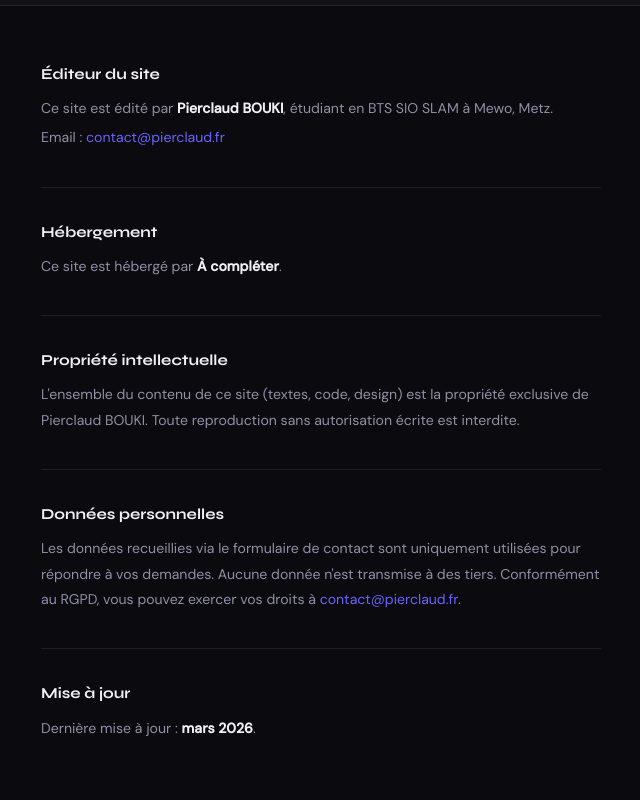
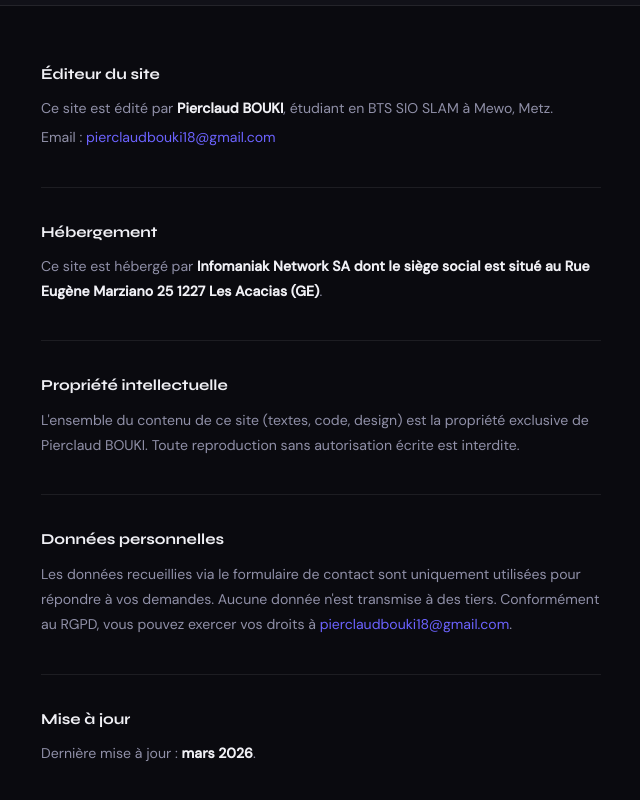
Before and after one commit to pierclaud7/Portfolio, a Vue app: page /mentions-legales in a window 1280 px wide. Shown: the part 394-1194 px from the top of the page, without its empty margins (319-959 px from the left). Built offline with nearby package versions, Linux system fonts and the light colour scheme.

Commit message:
feat: mise à jour des informations de contact et d'hébergement dans les mentions légales

```diff
--- a/src/views/MentionsLegales.vue
+++ b/src/views/MentionsLegales.vue
@@ -12,12 +12,12 @@
       <div class="ml-block">
         <h2>Éditeur du site</h2>
         <p>Ce site est édité par <strong>Pierclaud BOUKI</strong>, étudiant en BTS SIO SLAM à Mewo, Metz.</p>
-        <p>Email : <a href="mailto:contact@pierclaud.fr">contact@pierclaud.fr</a></p>
+        <p>Email : <a href="mailto:pierclaudbouki18@gmail.com">pierclaudbouki18@gmail.com</a></p>
       </div>
 
       <div class="ml-block">
         <h2>Hébergement</h2>
-        <p>Ce site est hébergé par <strong>À compléter</strong>.</p>
+        <p>Ce site est hébergé par <strong>Infomaniak Network SA dont le siège social est situé au Rue Eugène Marziano 25 1227 Les Acacias (GE)</strong>.</p>
       </div>
 
       <div class="ml-block">
@@ -27,7 +27,7 @@
 
       <div class="ml-block">
         <h2>Données personnelles</h2>
-        <p>Les données recueillies via le formulaire de contact sont uniquement utilisées pour répondre à vos demandes. Aucune donnée n'est transmise à des tiers. Conformément au RGPD, vous pouvez exercer vos droits à <a href="mailto:contact@pierclaud.fr">contact@pierclaud.fr</a>.</p>
+        <p>Les données recueillies via le formulaire de contact sont uniquement utilisées pour répondre à vos demandes. Aucune donnée n'est transmise à des tiers. Conformément au RGPD, vous pouvez exercer vos droits à <a href="mailto:pierclaudbouki18@gmail.com">pierclaudbouki18@gmail.com</a>.</p>
       </div>
 
       <div class="ml-block last">
```
